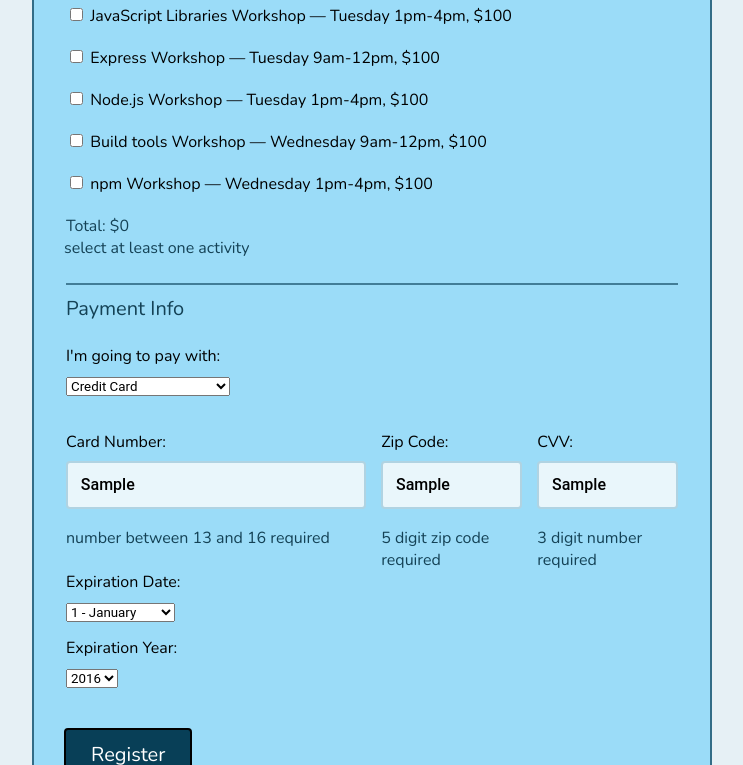
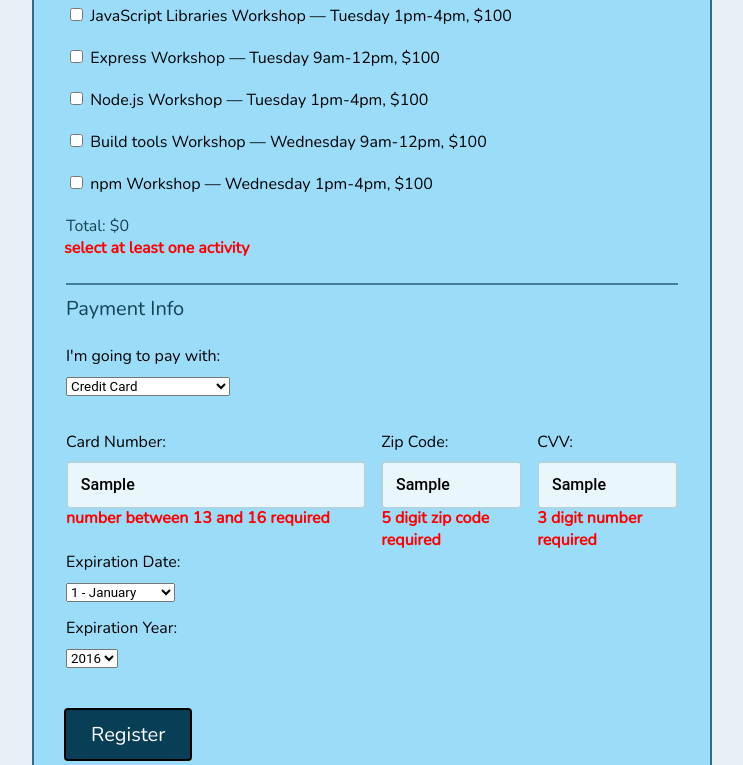
Before and after one commit to sradms0/interactive-form, a plain HTML site: page index.html in a window 1280 px wide. Both pictures are taken after typing "Sample", "name@example.com", "Sample", "Sample", "Sample" into the empty fields and a click on the button "Register". Shown: the part 875-1640 px from the top of the page, without its empty margins (268-1011 px from the left). Drawn offline with nearby package versions, Linux system fonts and the light colour scheme.

Commit message:
add styling to error messages

```diff
--- a/css/style.css
+++ b/css/style.css
@@ -164,6 +164,15 @@ option {
   clear: both;
 }
 
+div[class$="error"] {
+    color: red;
+    font-weight: bold;
+}
+
+input[type="text"] ~ div[class$="error"] {
+    margin-top: -20px;
+}
+
 /* =================================
   Media Queries
 ==================================== */
```
